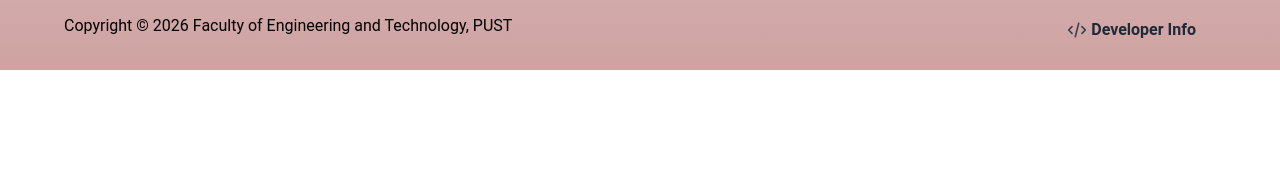
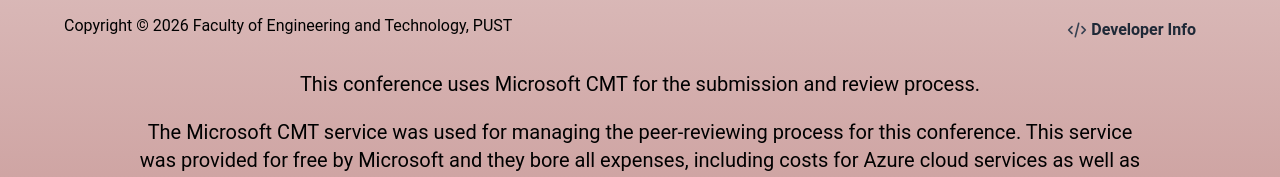
Before and after one commit to tayesh/pustconf, a React (Vite) app: page /schedule/day2 in a window 1280 px wide. Shown: the part 1274-1451 px from the top of the page. Before the commit the page ends 1344 px from the top, so only its background shows below. Built offline with nearby package versions, Linux system fonts and the light colour scheme.

Commit message:
added cmt text

```diff
--- a/src/Components/Committees/Committees.jsx
+++ b/src/Components/Committees/Committees.jsx
@@ -362,7 +362,7 @@
                 {
                     name: "Dr. Md. Rashedul Islam",
                     position: "EECE, PUST",
-                    image: "https://www.pust.ac.bd/includes/images/teachers/20230731_094105[1].jpg?key=123"
+                    image: "https://i.ibb.co.com/XZ69Y9Jy/DSC-044.png"
                 }
             ]
         }
--- a/src/Components/Shared/Footer.jsx
+++ b/src/Components/Shared/Footer.jsx
@@ -273,6 +273,13 @@
           </motion.div>
         )}
       </div>
+      <div className="text-xl text-center space-y-5 px-[10%]">
+        <h2>This conference uses Microsoft CMT for the submission and review process.</h2>
+        <p>
+          The <span>Microsoft CMT</span> service was used for managing the peer-reviewing process for this conference. This service was provided for free by Microsoft and they bore all expenses, including costs for Azure cloud services as well as for software development and support.
+        </p>
+
+      </div>
     </footer>
   );
 };
--- a/src/Components/Submission/Guideline.jsx
+++ b/src/Components/Submission/Guideline.jsx
@@ -70,6 +70,14 @@
                     </ul>
                 </div>
             </div>
+            <div className="text-xl text-center space-y-5 p-[10%]">
+                <h2>This conference uses Microsoft CMT for the submission and review process.</h2>
+                <p>
+                    The <span>Microsoft CMT</span> service was used for managing the peer-reviewing process for this conference. This service was provided for free by Microsoft and they bore all expenses, including costs for Azure cloud services as well as for software development and support.
+                </p>
+
+            </div>
+
 
             {/* Animation styles */}
             <style jsx>{`
```
